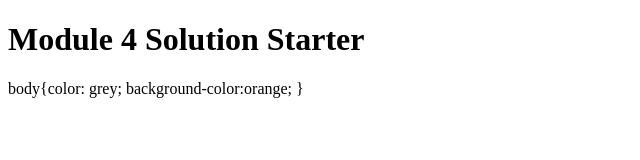
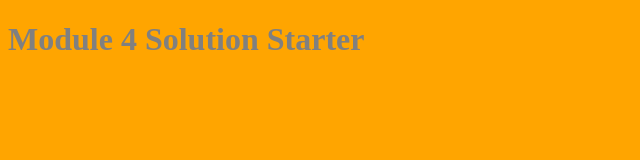
Before and after one commit to megajc/Course-Coursera, a plain HTML site: page course3/index.html in a window 1280 px wide. Shown: the whole page, without its empty margins (0-640 px from the left). Drawn offline with Linux system fonts and the light colour scheme.

Commit message:
Update index.html

```diff
--- a/course3/index.html
+++ b/course3/index.html
@@ -8,6 +8,12 @@
   <script src="script.js"></script>
 
 </head>
+  <style>
+   body{
+  color: grey;
+  background-color:orange;
+}
+</style>
 <body>
   <h1>Module 4 Solution Starter</h1>
 <script>
@@ -35,7 +41,5 @@ var names = ["Yaakov", "John", "Jen", "Jason", "Paul", "Frank", "Larry", "Paula"
 
 </body>
 
-   body{color: grey;
-  background-color:orange;
-}
+
 </html>
```
